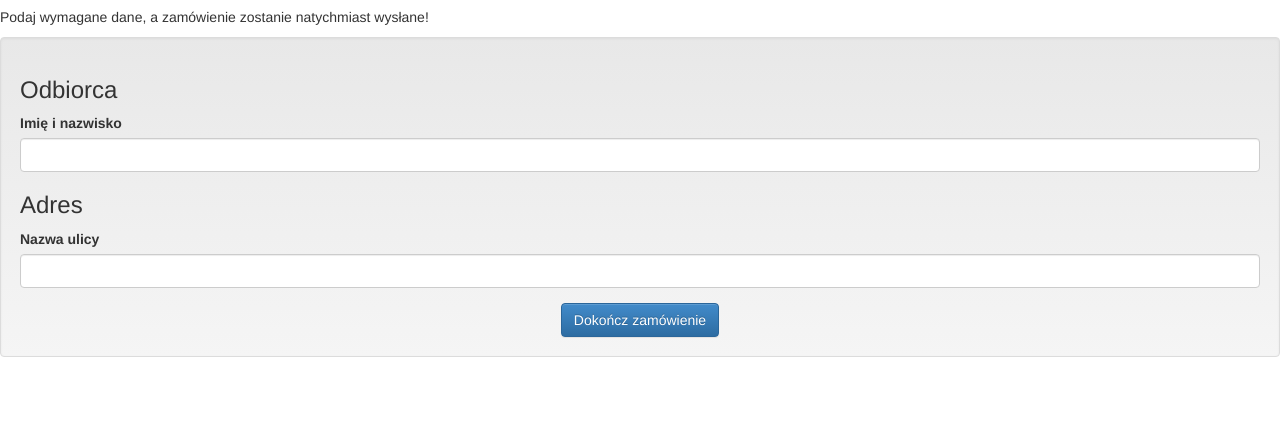
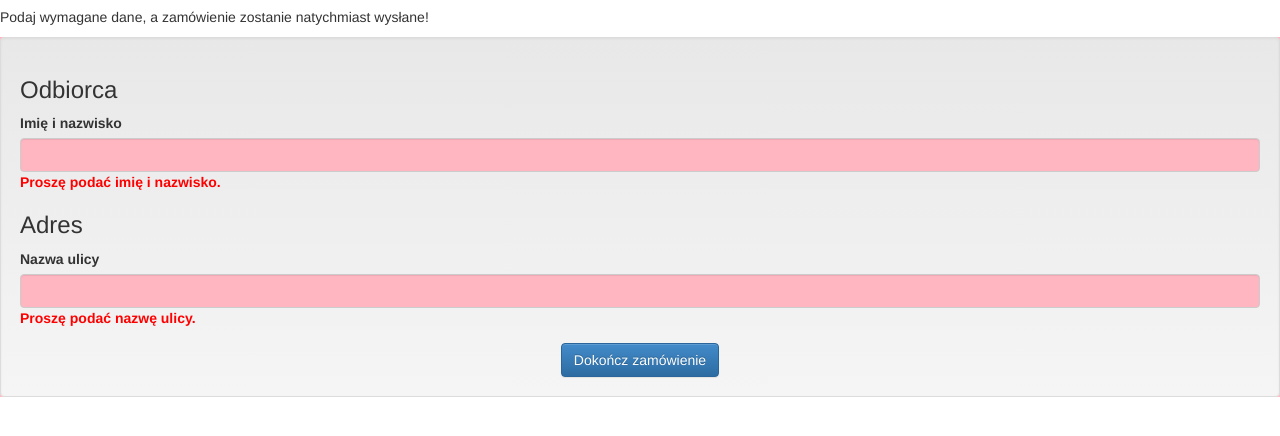
Before and after one commit to roytez/sportsstore, a website: page app.html at #/placeorder in a window 1280 px wide. Shown: the part 180-616 px from the top of the page. Drawn offline with Linux system fonts and the light colour scheme; no server answers.

Commit message:
adding form conditions

```diff
--- a/views/placeOrder.html
+++ b/views/placeOrder.html
@@ -1,17 +1,34 @@
+<style>
+    .ng-invalid { background-color: lightpink; }
+    .ng-valid { background-color: lightgreen; }
+    span.error { color: red; font-weight: bold; }
+</style>
+
 <h2>Dokończ zamówienie</h2>
 <p>Podaj wymagane dane, a zamówienie zostanie natychmiast wysłane!</p>
+
+<form name="shippingForm" novalidate>
     <div class="well">
         <h3>Odbiorca</h3>
         <div class="form-group">
             <label for="">Imię i nazwisko</label>
-        <input type="text" class="form-control" ng-model="data.shipping.name" />
+            <input name="name" class="form-control"
+                   ng-model="data.shipping.name" required/>
+            <span class="error" ng-show="shippingForm.name.$error.required">
+                Proszę podać imię i nazwisko.
+            </span>
         </div>
         <h3>Adres</h3>
         <div class="form-group">
             <label for="">Nazwa ulicy</label>
-        <input type="text" class="form-control" ng-model="data.shipping.street" />
+            <input name="street" class="form-control"
+                   ng-model="data.shipping.street" required/>
+            <span class="error" ng-show="shippingForm.street.$error.required">
+                Proszę podać nazwę ulicy.
+            </span>
         </div>
         <div class="text-center">
             <button class="btn btn-primary">Dokończ zamówienie</button>
         </div>
     </div>
+</form>
```
Lines whose indentation alone changed are shown as unchanged.
